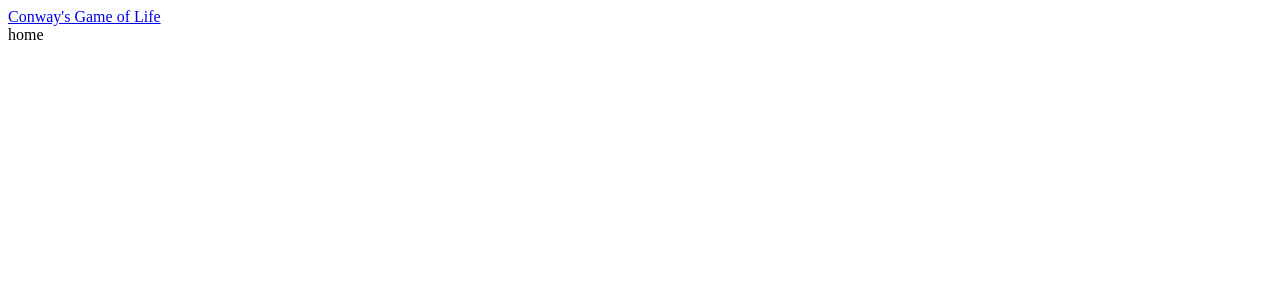
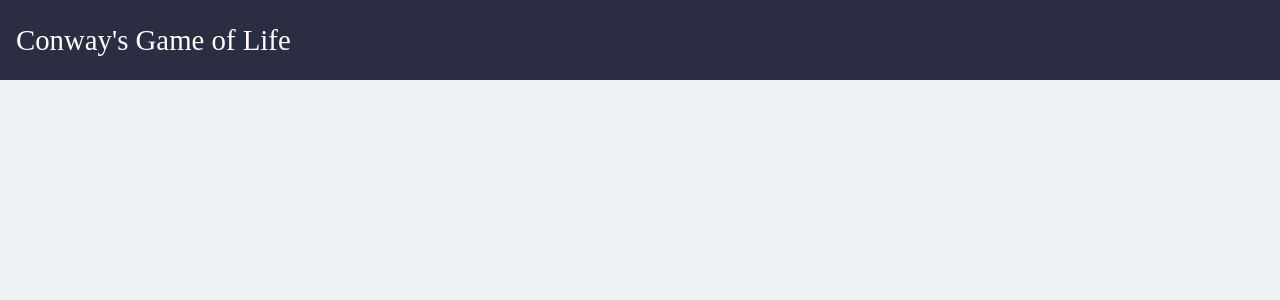
Before and after one commit to ishitakeshawani/Game-of-Life, a React (Create React App) app: page / in a window 1280 px wide. Shown: the top 300 px of the page. Built offline with nearby package versions, Linux system fonts and the light colour scheme.

Commit message:
Adde styles

```diff
--- a/src/App.css
+++ b/src/App.css
@@ -0,0 +1,44 @@
+@import url("https://fonts.googleapis.com/css2?family=Patrick+Hand&family=Roboto&display=swap");
+@import url("https://fonts.googleapis.com/css2?family=Mali:wght@400&family=Patrick+Hand&family=Roboto&display=swap");
+
+* {
+    padding: 0;
+    margin: 0;
+    box-sizing: border-box;
+    font-family: "Mali", cursive;
+}
+
+:root {
+    --bgcolor: #edf2f4;
+    --gray: #8d99ae;
+    --primary-color: #2b2d42;
+    --white: #ffffff;
+    --red: #ef233c;
+    --border-color: #767676;
+}
+
+body {
+    background-color: var(--bgcolor);
+    width: 100%;
+}
+
+.navbar {
+    padding: 0px;
+    background-color: var(--primary-color);
+    color: var(--white);
+    position: fixed;
+    top: 0;
+    left: 0;
+    min-height: 10vh;
+    width: 100%;
+    display: flex;
+    align-items: center;
+}
+
+.nav-logo {
+    color: var(--white);
+    font-size: 1.8rem;
+    font-family: "Patrick";
+    text-decoration: none;
+    margin: 0 1rem;
+}
```
